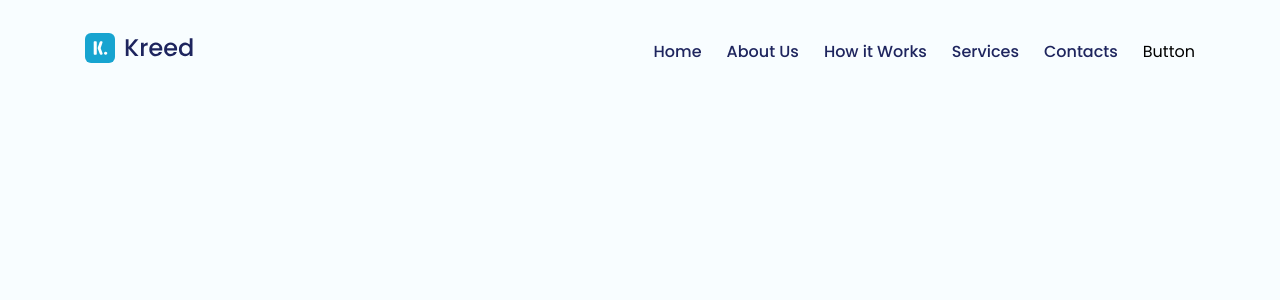
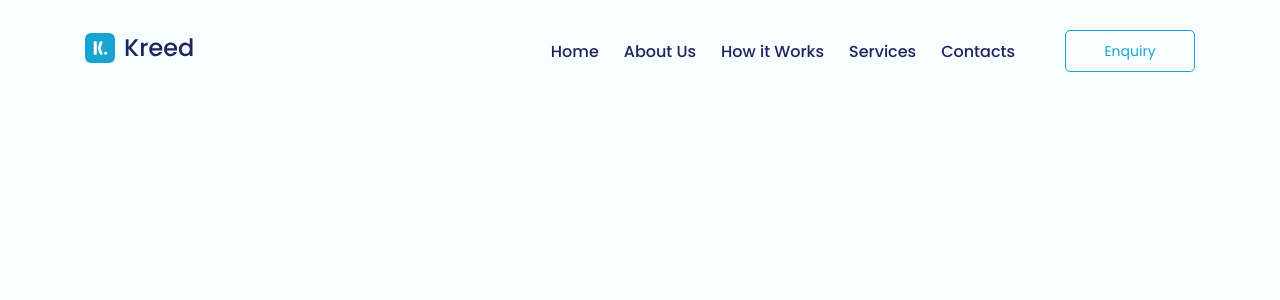
Before and after one commit to GuiAbade/LandingPage, a React (Vite) app: page / in a window 1280 px wide. Shown: the top 300 px of the page. Built offline with nearby package versions, Linux system fonts and the light colour scheme.

Commit message:
Configurando e estilizando o header

```diff
--- a/src/atoms/Button/index.tsx
+++ b/src/atoms/Button/index.tsx
@@ -1,5 +1,7 @@
+import * as S from './styles';
+
 const Button = () => {
-  return <div>Button</div>
+  return <S.Container>Enquiry</S.Container>
 }
 
 export default Button;
--- /dev/null
+++ b/src/atoms/Button/styles.ts
@@ -0,0 +1,20 @@
+import styled from "styled-components";
+
+export const Container = styled.button`
+
+  width: 130px;
+  height: 42px;
+  border: 1px solid #17A4D0;
+  color: #17A4D0;
+  font-size: 14px;
+  margin-left: 25px;
+  border-radius: 5px;
+  box-shadow: 0px 0px 0px 0px transparent;
+  transition: all 0.25s ease-out;
+
+  &: hover{
+    color: #fff;
+    background-color: #17A4D0;
+    box-shadow: 0px 0px 17px -5px #17A4D0;
+  }
+`;
--- a/src/organismis/Menu/styles.ts
+++ b/src/organismis/Menu/styles.ts
@@ -9,7 +9,14 @@ export const ItemList = styled.li`
   margin-right: 25px;
   font-weight: 500;
 
+  &: hover{
+    a{
+      color: #17a4d0;
+    }
+  }
+
   a {
    color: #1E255E;
+   transition: color 0.25 ease;
   }
 `;
--- a/src/styles/global.ts
+++ b/src/styles/global.ts
@@ -17,9 +17,11 @@ const globalStyle = createGlobalStyle`
   }
 
   button{
-    background-color: none;
+    background-color: transparent;
+    font-family: 'Poppins', sans-serif;
     border: none;
     outline: none;
+    cursor: pointer;
   }
 
   a {
```
